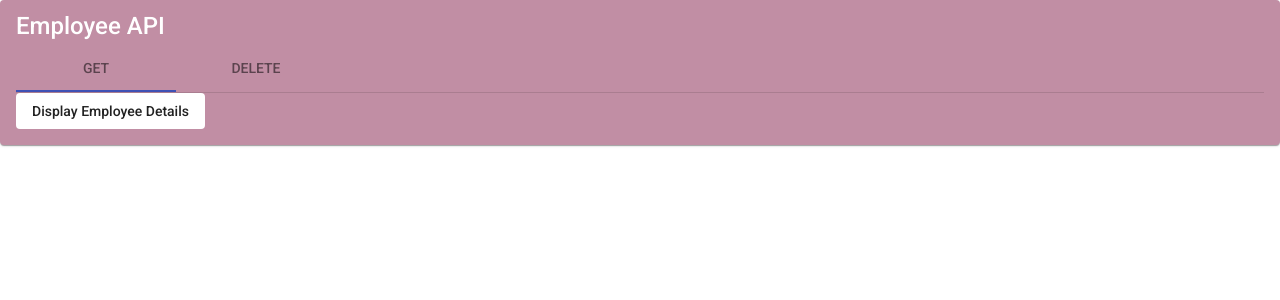
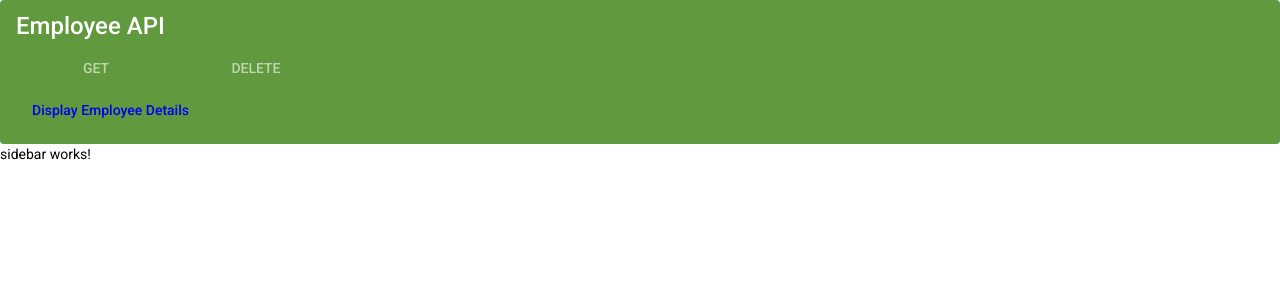
Before and after one commit to hdi10/WebDevelopment_template, an Angular app: page /home in a window 1280 px wide. Shown: the top 300 px of the page. Built offline with nearby package versions, Linux system fonts and the light colour scheme.

Commit message:
work on themes

```diff
--- a/src/app/app.component.css
+++ b/src/app/app.component.css
@@ -0,0 +1,15 @@
+body {
+  /* CSS HEX */
+  --lilac-luster: #b098a4ff;
+  --gainsboro: #dbd9dbff;
+  --cyber-grape: #5b4e77ff;
+  --may-green: #60993eff;
+  --green-ryb: #5fad41ff;
+
+  /* CSS HSL */
+  --lilac-luster: hsla(330, 13%, 64%, 1);
+  --gainsboro: hsla(300, 3%, 85%, 1);
+  --cyber-grape: hsla(259, 21%, 39%, 1);
+  --may-green: hsla(98, 42%, 42%, 1);
+  --green-ryb: hsla(103, 45%, 47%, 1);
+}
--- a/src/app/app.module.ts
+++ b/src/app/app.module.ts
@@ -13,6 +13,7 @@ import {BrowserAnimationsModule} from "@angular/platform-browser/animations";
 import {AngularMaterialModule} from "./angular-material/angular-material.module";
 import {MatIconModule} from "@angular/material/icon";
 import {MatProgressSpinnerModule} from "@angular/material/progress-spinner";
+import { SidebarComponent } from './shared/sidebar/sidebar.component';
 
 @NgModule({
   declarations: [
@@ -21,7 +22,8 @@ import {MatProgressSpinnerModule} from "@angular/material/progress-spinner";
     ApiPostComponent,
     ApiDeleteComponent,
     HomeComponent,
-    TabComponent
+    TabComponent,
+    SidebarComponent
   ],
     imports: [
         BrowserModule,
--- a/src/app/home/home.component.html
+++ b/src/app/home/home.component.html
@@ -1 +1,2 @@
 <app-tab></app-tab>
+<app-sidebar></app-sidebar>
--- /dev/null
+++ b/src/app/shared/sidebar/sidebar.component.html
@@ -0,0 +1 @@
+<p>sidebar works!</p>
--- /dev/null
+++ b/src/app/shared/sidebar/sidebar.component.ts
@@ -0,0 +1,15 @@
+import { Component, OnInit } from '@angular/core';
+
+@Component({
+  selector: 'app-sidebar',
+  templateUrl: './sidebar.component.html',
+  styleUrls: ['./sidebar.component.css']
+})
+export class SidebarComponent implements OnInit {
+
+  constructor() { }
+
+  ngOnInit(): void {
+  }
+
+}
--- a/src/app/shared/tab/tab.component.css
+++ b/src/app/shared/tab/tab.component.css
@@ -1,6 +1,6 @@
 
 .matCard{
-  background-color : #c18ea4;
+  background-color : #60993eff;
   color: white;
 }
 .example-button-row {
@@ -10,3 +10,19 @@
 .example-button-row{
   margin: 8px 8px 8px 0;
 }
+
+html,body{
+/* CSS HEX */
+--lilac-luster: #b098a4ff;
+--gainsboro: #dbd9dbff;
+--cyber-grape: #5b4e77ff;
+--may-green: #60993eff;
+--green-ryb: #5fad41ff;
+
+/* CSS HSL */
+--lilac-luster: hsla(330, 13%, 64%, 1);
+--gainsboro: hsla(300, 3%, 85%, 1);
+--cyber-grape: hsla(259, 21%, 39%, 1);
+--may-green: hsla(98, 42%, 42%, 1);
+--green-ryb: hsla(103, 45%, 47%, 1);
+}
--- a/src/custom-theme.scss
+++ b/src/custom-theme.scss
@@ -1,34 +1,89 @@
+$indigo-palette: (
+  50: #e8eaf6,
+  100: #c5cae9,
+  200: #9fa8da,
+  300: #7986cb,
+  // ... continues to 900
+  contrast: (
+    50: rgba(black, 0.87),
+    100: rgba(black, 0.87),
+    200: rgba(black, 0.87),
+    300: white,
+    // ... continues to 900
+  )
+);
 
-// Custom Theming for Angular Material
-// For more information: https://material.angular.io/guide/theming
+/* SCSS HEX */
+$lilac-luster: #b098a4ff;
+$gainsboro: #dbd9dbff;
+$cyber-grape: #5b4e77ff;
+$may-green: #60993eff;
+$green-ryb: #5fad41ff;
+
+/* SCSS HSL */
+$lilac-luster: hsla(330, 13%, 64%, 1);
+$gainsboro: hsla(300, 3%, 85%, 1);
+$cyber-grape: hsla(259, 21%, 39%, 1);
+$may-green: hsla(98, 42%, 42%, 1);
+$green-ryb: hsla(103, 45%, 47%, 1);
+
+/* SCSS RGB */
+$lilac-luster: rgba(176, 152, 164, 1);
+$gainsboro: rgba(219, 217, 219, 1);
+$cyber-grape: rgba(91, 78, 119, 1);
+$may-green: rgba(96, 153, 62, 1);
+$green-ryb: rgba(95, 173, 65, 1);
+
+/* SCSS Gradient */
+$gradient-top: linear-gradient(0deg, #b098a4ff, #dbd9dbff, #5b4e77ff, #60993eff, #5fad41ff);
+$gradient-right: linear-gradient(90deg, #b098a4ff, #dbd9dbff, #5b4e77ff, #60993eff, #5fad41ff);
+$gradient-bottom: linear-gradient(180deg, #b098a4ff, #dbd9dbff, #5b4e77ff, #60993eff, #5fad41ff);
+$gradient-left: linear-gradient(270deg, #b098a4ff, #dbd9dbff, #5b4e77ff, #60993eff, #5fad41ff);
+$gradient-top-right: linear-gradient(45deg, #b098a4ff, #dbd9dbff, #5b4e77ff, #60993eff, #5fad41ff);
+$gradient-bottom-right: linear-gradient(135deg, #b098a4ff, #dbd9dbff, #5b4e77ff, #60993eff, #5fad41ff);
+$gradient-top-left: linear-gradient(225deg, #b098a4ff, #dbd9dbff, #5b4e77ff, #60993eff, #5fad41ff);
+$gradient-bottom-left: linear-gradient(315deg, #b098a4ff, #dbd9dbff, #5b4e77ff, #60993eff, #5fad41ff);
+$gradient-radial: radial-gradient(#b098a4ff, #dbd9dbff, #5b4e77ff, #60993eff, #5fad41ff);
+
+
 @use '@angular/material' as mat;
-// Plus imports for other components in your app.
 
-// Include the common styles for Angular Material. We include this here so that you only
-// have to load a single css file for Angular Material in your app.
-// Be sure that you only ever include this mixin once!
+$my-primary: mat.define-palette(mat.$lime-palette, 500);
+$my-accent: mat.define-palette(mat.$red-palette, A200, A100, A400);
+
+// The "warn" palette is optional and defaults to red if not specified.
+$my-warn: mat.define-palette(mat.$red-palette);
+
 @include mat.core();
 
-// Define the palettes for your theme using the Material Design palettes available in palette.scss
-// (imported above). For each palette, you can optionally specify a default, lighter, and darker
-// hue. Available color palettes: https://material.io/design/color/
-$zelkulon-web-primary: mat.define-palette(mat.$indigo-palette);
-$zelkulon-web-accent: mat.define-palette(mat.$pink-palette, A200, A100, A400);
+/* SCSS HEX */
+$lilac-luster: #b098a4ff;
+$gainsboro: #dbd9dbff;
+$cyber-grape: #5b4e77ff;
+$may-green: #60993eff;
+$green-ryb: #5fad41ff;
 
-// The warn palette is optional (defaults to red).
-$zelkulon-web-warn: mat.define-palette(mat.$red-palette);
+/* SCSS HSL */
+$lilac-luster: hsla(330, 13%, 64%, 1);
+$gainsboro: hsla(300, 3%, 85%, 1);
+$cyber-grape: hsla(259, 21%, 39%, 1);
+$may-green: hsla(98, 42%, 42%, 1);
+$green-ryb: hsla(103, 45%, 47%, 1);
 
-// Create the theme object. A theme consists of configurations for individual
-// theming systems such as "color" or "typography".
-$zelkulon-web-theme: mat.define-light-theme((
-  color: (
-    primary: $zelkulon-web-primary,
-    accent: $zelkulon-web-accent,
-    warn: $zelkulon-web-warn,
-  )
-));
+/* SCSS RGB */
+$lilac-luster: rgba(176, 152, 164, 1);
+$gainsboro: rgba(219, 217, 219, 1);
+$cyber-grape: rgba(91, 78, 119, 1);
+$may-green: rgba(96, 153, 62, 1);
+$green-ryb: rgba(95, 173, 65, 1);
 
-// Include theme styles for core and each component used in your app.
-// Alternatively, you can import and @include the theme mixins for each component
-// that you are using.
-@include mat.all-component-themes($zelkulon-web-theme);
+/* SCSS Gradient */
+$gradient-top: linear-gradient(0deg, #b098a4ff, #dbd9dbff, #5b4e77ff, #60993eff, #5fad41ff);
+$gradient-right: linear-gradient(90deg, #b098a4ff, #dbd9dbff, #5b4e77ff, #60993eff, #5fad41ff);
+$gradient-bottom: linear-gradient(180deg, #b098a4ff, #dbd9dbff, #5b4e77ff, #60993eff, #5fad41ff);
+$gradient-left: linear-gradient(270deg, #b098a4ff, #dbd9dbff, #5b4e77ff, #60993eff, #5fad41ff);
+$gradient-top-right: linear-gradient(45deg, #b098a4ff, #dbd9dbff, #5b4e77ff, #60993eff, #5fad41ff);
+$gradient-bottom-right: linear-gradient(135deg, #b098a4ff, #dbd9dbff, #5b4e77ff, #60993eff, #5fad41ff);
+$gradient-top-left: linear-gradient(225deg, #b098a4ff, #dbd9dbff, #5b4e77ff, #60993eff, #5fad41ff);
+$gradient-bottom-left: linear-gradient(315deg, #b098a4ff, #dbd9dbff, #5b4e77ff, #60993eff, #5fad41ff);
+$gradient-radial: radial-gradient(#b098a4ff, #dbd9dbff, #5b4e77ff, #60993eff, #5fad41ff);
--- a/src/styles.css
+++ b/src/styles.css
@@ -1,4 +1,26 @@
 /* You can add global styles to this file, and also import other style files */
 
+
+
 html, body { height: 100%; }
-body { margin: 0; font-family: Roboto, "Helvetica Neue", sans-serif; }
+body {
+  margin: 0;
+  font-family: Roboto, "Helvetica Neue", sans-serif;
+
+
+
+  /* CSS HEX */
+  --lilac-luster: #b098a4ff;
+  --gainsboro: #dbd9dbff;
+  --cyber-grape: #5b4e77ff;
+  --may-green: #60993eff;
+  --green-ryb: #5fad41ff;
+
+  /* CSS HSL */
+  --lilac-luster: hsla(330, 13%, 64%, 1);
+  --gainsboro: hsla(300, 3%, 85%, 1);
+  --cyber-grape: hsla(259, 21%, 39%, 1);
+  --may-green: hsla(98, 42%, 42%, 1);
+  --green-ryb: hsla(103, 45%, 47%, 1);
+
+}
```
Also changed, not shown: src/app/shared/sidebar/sidebar.component.css (added), 1 other file (tests, documents, lock files or other folders).
